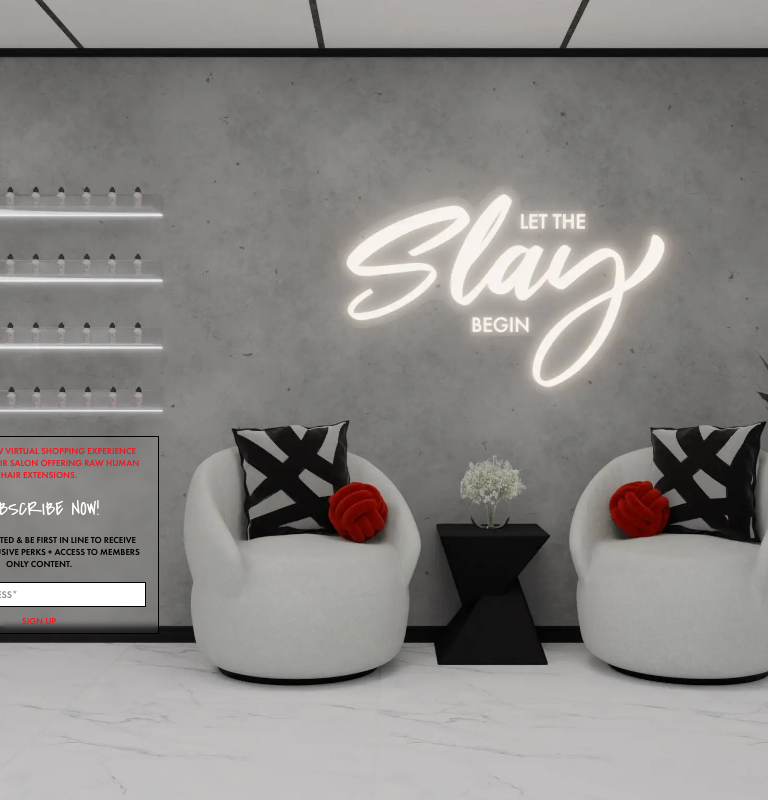
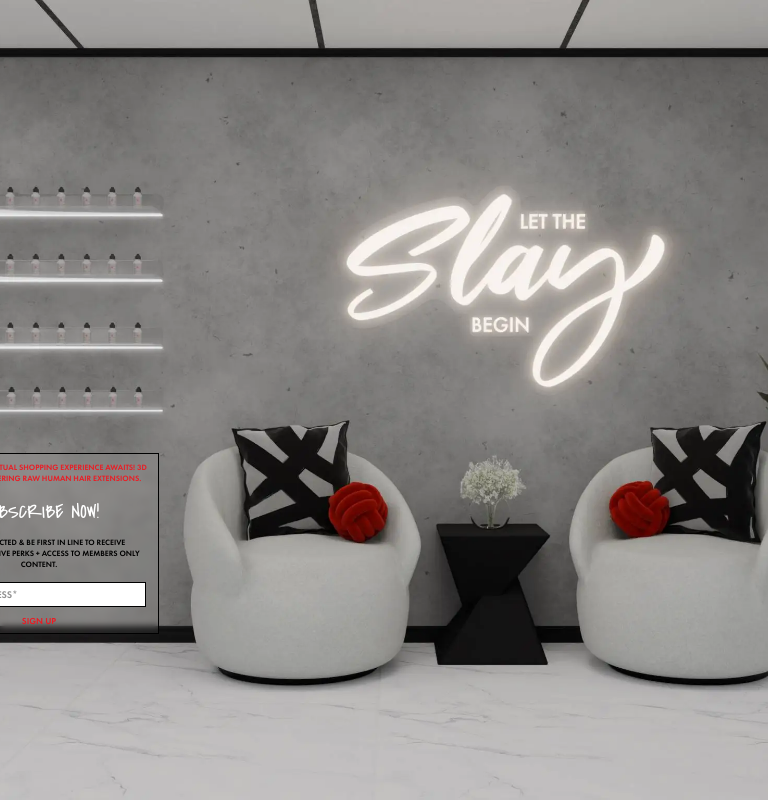
Before and after one commit to yoteenz/CSLP, a React (Vite) app: page / in a window 768 px wide. Built offline with nearby package versions, Linux system fonts and the light colour scheme.

Commit message:
Decrease tablet text size by 1px: Red and black text from 9px to 8px

```diff
--- a/src/styles/coming-soon.css
+++ b/src/styles/coming-soon.css
@@ -143,8 +143,8 @@
   /* Auto-adjust content for tablet */
   .blur-box h1:first-child,
   .blur-box h2 {
-    font-size: 9px !important; /* Restore tablet text size */
-    line-height: 12px !important; /* Restore line height */
+    font-size: 8px !important; /* Decrease tablet text size by 1px (was 9px) */
+    line-height: 11px !important; /* Adjust line height accordingly */
     padding: 0 4px !important; /* Add small padding to prevent overflow */
     max-width: 230px !important; /* Further increase max-width to allow text to spread wider on 2 lines */
     white-space: normal !important; /* Override any whitespace-nowrap */
```
